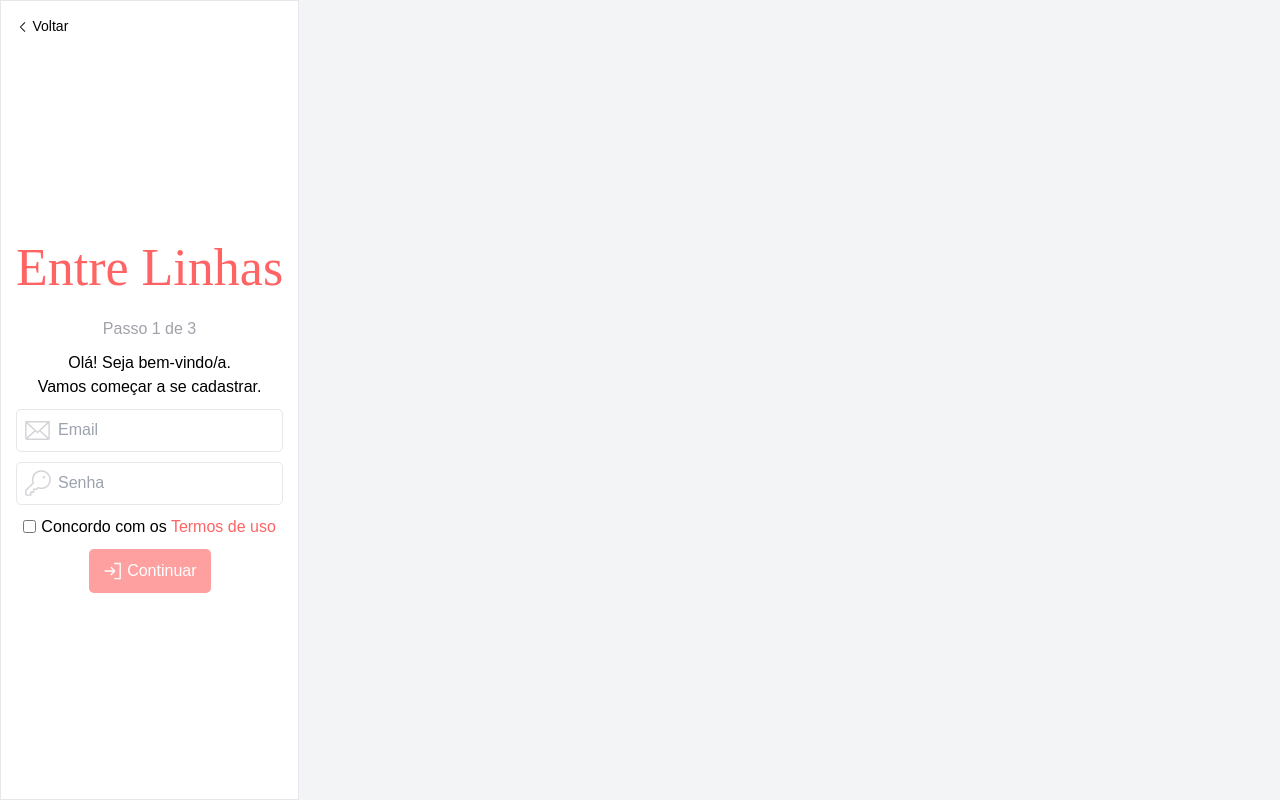
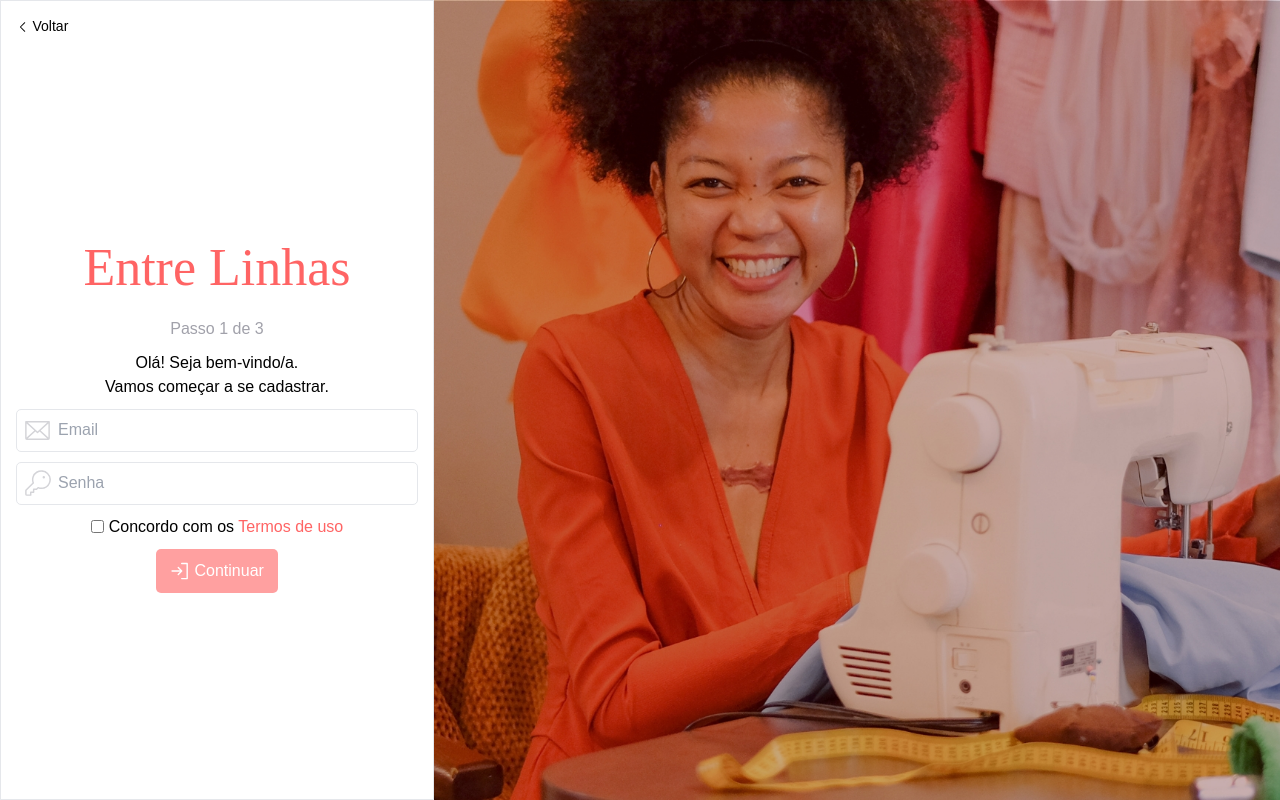
Before and after one commit to Entre-Linhas/front-end, a React (Create React App) app: page /signup in a window 1280 px wide. Built offline with nearby package versions, Linux system fonts and the light colour scheme.

Commit message:
feat: Add Merry go Round

```diff
--- a/src/pages/SignUp.tsx
+++ b/src/pages/SignUp.tsx
@@ -109,20 +109,52 @@ export class Sign extends Component {
 }
 
 export default function SignUp() {
-    // const [email, setEmail] = useState<string>();
-    // const [password, setPassword] = useState<string>();
-    // const [terms, setTerms] = useState<boolean>(false);
-    // const [steps, setSteps] = useState<number>(1);
-    // const [showPassword, setShowPassord] = useState<boolean>(false);
-    // const [typePassword, setTypePassword] = useState<"text" | "password">("password")
+    const [steps, setSteps] = useState<number>(1);
+    const [email, setEmail] = useState<string>();
+    const [password, setPassword] = useState<string>();
+    const [terms, setTerms] = useState<boolean>(false);
+    const [showPassword, setShowPassord] = useState<boolean>(false);
+    const [typePassword, setTypePassword] = useState<"text" | "password">("password");
+    const [currentValue, setCurrentValue] = useState<{src: string, alt: string}>({src: "/ContentIm5.jpg", alt: "img5"});
+
     const navigate = useNavigate();
 
+
     useEffect(() => {
-        const abc = document.querySelector("html")
-        if (abc) {
-            // abc.style.fontSize = "100%";
+        const carouselValues: {src: string, alt: string}[] = [
+            {
+                src: "/ContentIm1.jpg",
+                alt: "img5"
+            },
+            {
+                src: "/ContentIm2.jpg",
+                alt: "img5"
+            },
+            {
+                src: "/ContentIm3.jpg",
+                alt: "img5"
+            },
+            {
+                src: "/ContentIm4.jpg",
+                alt: "img5"
+            },
+            {
+                src: "/ContentIm5.jpg",
+                alt: "img5"
+            }
+        ];
+
+        let currentIndex: number = 0;
+
+        const intervalId = setInterval(() => {
+            currentIndex = (currentIndex + 1) % carouselValues.length;
+            setCurrentValue(carouselValues[currentIndex]);
+        }, 7000);
+
+        return () => {
+            clearInterval(intervalId);
         }
-    }, [])
+    }, []);
 
     // function handlePassword() {
     //     setShowPassord(!showPassword);
@@ -154,7 +186,7 @@ export default function SignUp() {
 
     return (
         <div className="flex h-screen w-full bg-gray-100 text-[100% !important]">
-            <div className="border solid h-screen bg-white flex flex-col p-6 min-[280px]:max-w-full min-[360px]:2xl:max-w-[64rem] sm:max-w-full min-[1024px]:max-w-[64rem]">
+            <div className="border solid h-screen bg-white flex flex-col p-6 max-[1023px]:w-full sm:w-full min-[1024px]:w-[64rem] min-[1440px]:w-[100rem] min-[1770px]:w-[130rem]">
                 <header className="w-full">
                     <button
                         className="flex items-center gap-1 min-[560px]:text-[1.2rem] min-[720px]:text-[1.4rem]"
@@ -167,10 +199,11 @@ export default function SignUp() {
 
                 <div className="flex flex-col items-center my-auto gap-4">
                     <Logo />
-
                     <Sign />
-
                 </div>
+            </div>
+            <div className="max-[1023px]:hiddenflex items-center w-[100%] h-screen max-[1023px]:hidden">
+                    <img src={currentValue.src} alt={currentValue.alt} className="w-[100%] h-screen object-cover min-[1024px]:object-center" />
             </div>
         </div>
     )
```
